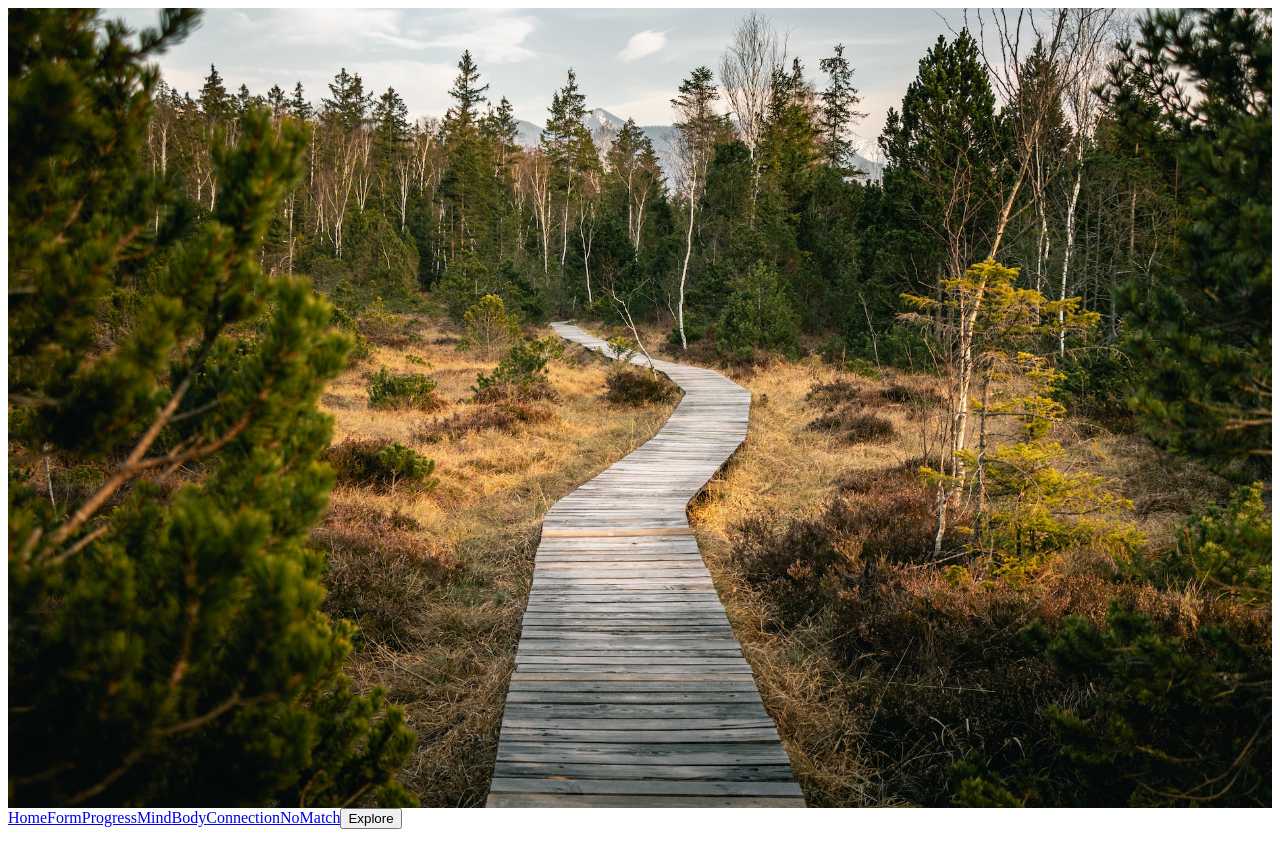
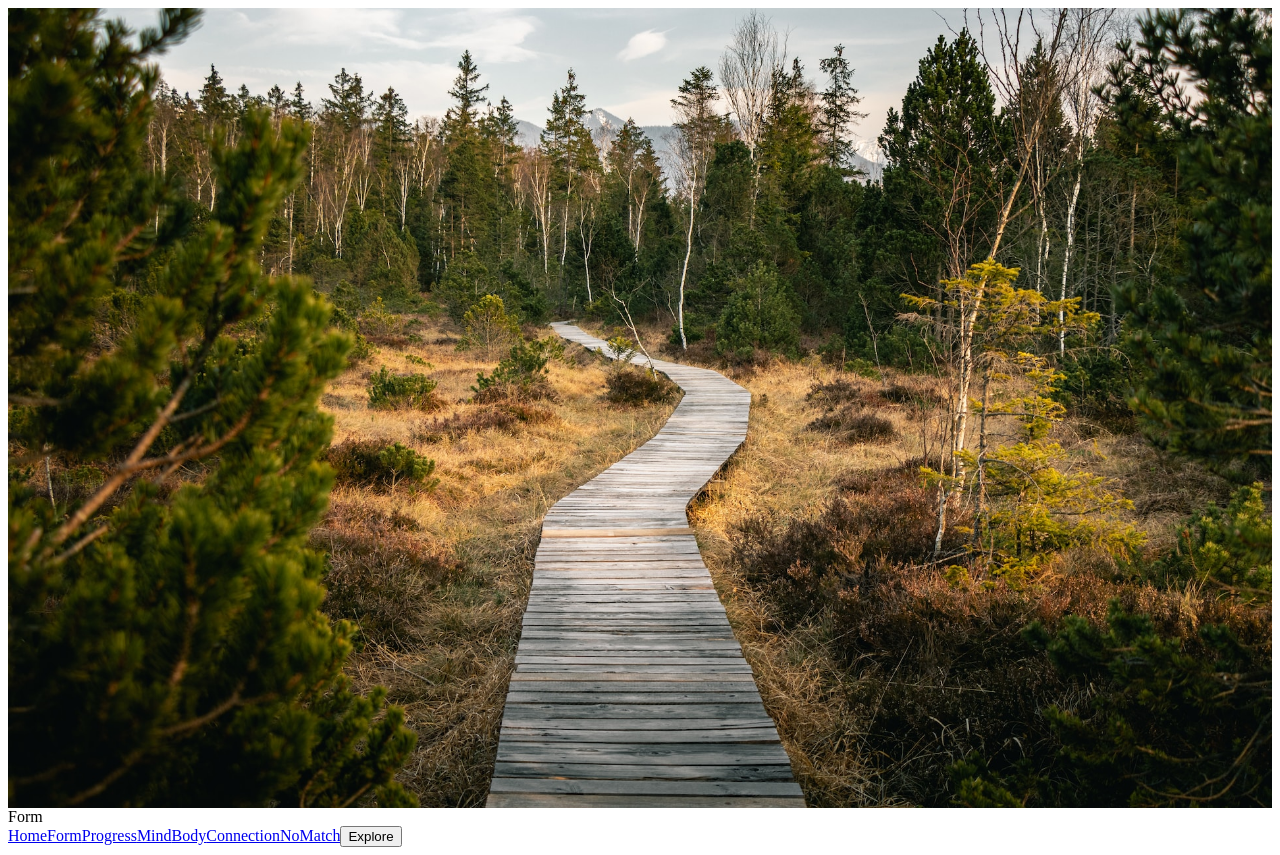
Before and after one commit to nehemiahh23/p2-cntrd-mindbody, a React (Create React App) app: page / in a window 1280 px wide. Built offline with nearby package versions, Linux system fonts and the light colour scheme.

Commit message:
new commit

```diff
--- a/src/components/Form.js
+++ b/src/components/Form.js
@@ -1,15 +1,9 @@
 import React from 'react'
-import { Parallax } from "react-parallax";
-import Forms from "../images/welcome.jpg"
-
 
 function Form() {
   return (
-
-      <Parallax className='form-image' bgImage={Forms} strength={400}>
-
-      </Parallax>
-    )
+    <div>Form</div>
+  )
 }
 
 export default Form
```
